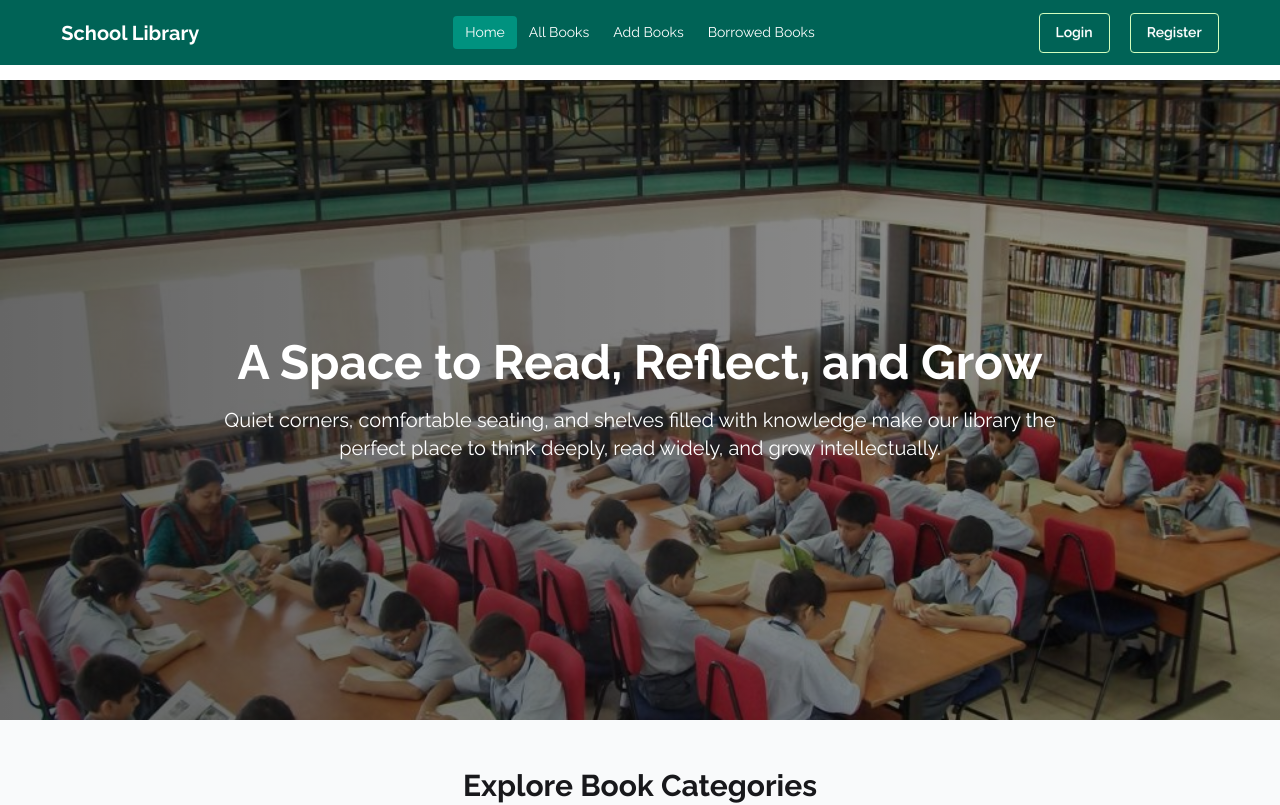
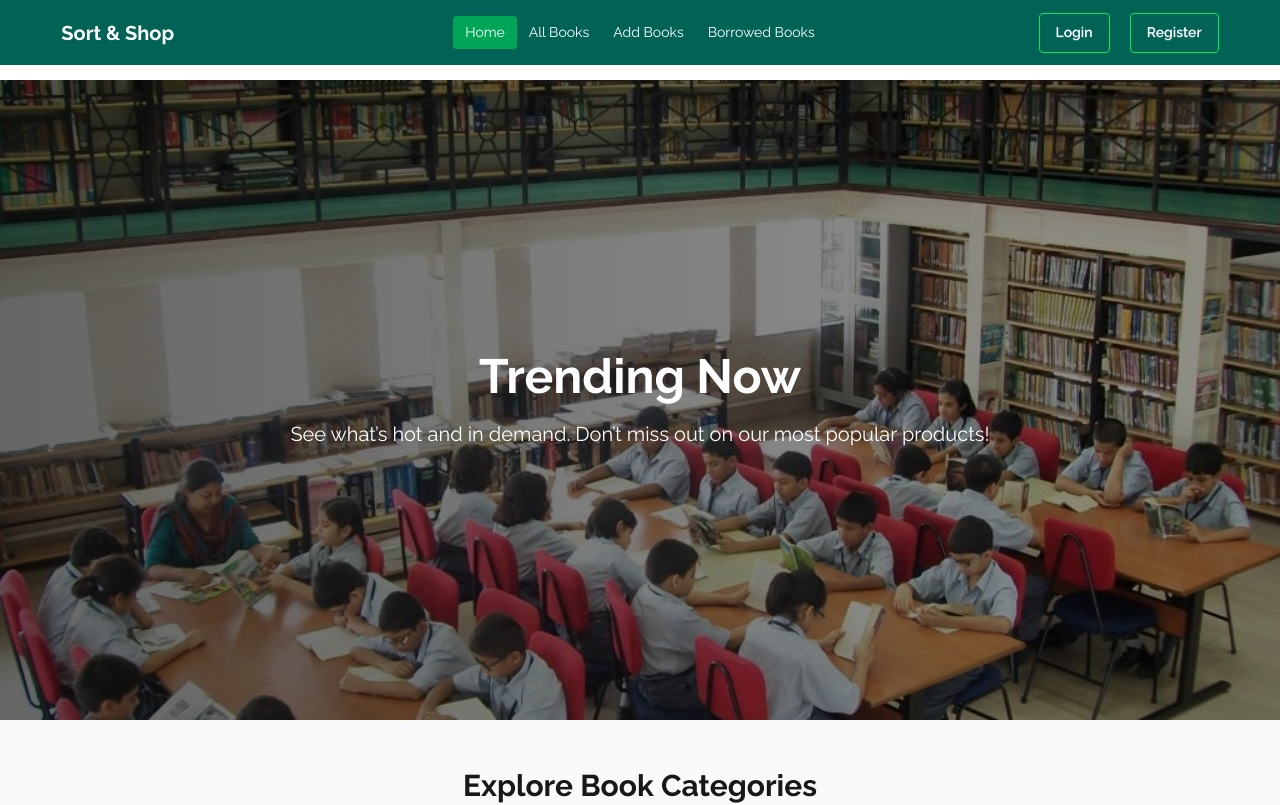
Before and after one commit to prothush/schoollibrary, a React app: page / in a window 1280 px wide. Shown: the top 805 px of the page. Built offline with nearby package versions, Linux system fonts and the light colour scheme; no server answers; the HTML template or start-up script is replaced by a standard one.

Commit message:
Modified the slider section title and description

```diff
--- a/src/Components/Navbar.jsx
+++ b/src/Components/Navbar.jsx
@@ -18,16 +18,16 @@ const Navbar = () => {
 
   const links = <>
     <li><NavLink to="/"
-    className={({isActive})=> isActive ? "bg-[#00927F]" : ""}
+    className={({isActive})=> isActive ? "bg-[#00E958]/50" : ""}
     >Home</NavLink></li>
     <li><NavLink to="/allBooks"
-    className={({isActive})=> isActive ? "bg-[#00927F]" : ""}
+    className={({isActive})=> isActive ? "bg-[#00E958]/50" : ""}
     >All Books</NavLink></li>
     <li><NavLink to="/addBooks"
-    className={({isActive})=> isActive ? "bg-[#00927F]" : ""}
+    className={({isActive})=> isActive ? "bg-[#00E958]/50" : ""}
     >Add Books</NavLink></li>
     <li><NavLink to="/borrowedBooks"
-    className={({isActive})=> isActive ? "bg-[#00927F]" : ""}
+    className={({isActive})=> isActive ? "bg-[#00E958]/50" : ""}
     >Borrowed Books</NavLink></li>
   </>
 
@@ -45,7 +45,7 @@ const Navbar = () => {
             {links}
           </ul>
         </div>
-        <Link to="/" className="font-bold text-xl">School Library</Link>
+        <Link to="/" className="font-bold text-xl">Sort & Shop</Link>
       </div>
       <div className="navbar-center hidden lg:flex">
         <ul className="menu menu-horizontal px-1">
@@ -84,8 +84,8 @@ const Navbar = () => {
             <>
               {
                 loading ? <span className="loading loading-spinner loading-xl"></span> : <>
-                  <Link to="/auth/login"><button className="btn btn-outline border-[#D3FFBE] hover:bg-[#D3FFBE] btn-sm md:btn-md">Login</button></Link>
-                  <Link to="/auth/register"><button className="btn btn-outline border-[#D3FFBE] hover:bg-[#D3FFBE] btn-sm md:btn-md">Register</button></Link>
+                  <Link to="/auth/login"><button className="btn btn-outline border-[#00E958] hover:bg-[#00E958]/50 btn-sm md:btn-md">Login</button></Link>
+                  <Link to="/auth/register"><button className="btn btn-outline border-[#00E958] hover:bg-[#00E958]/50 btn-sm md:btn-md">Register</button></Link>
                 </>
               }
 
--- a/src/Components/Slider.jsx
+++ b/src/Components/Slider.jsx
@@ -28,10 +28,10 @@ const Slider = () => {
                         <div className="absolute inset-0 bg-gradient-to-r from-black/60 to-black/40 flex items-center justify-center">
                             <div className="text-center text-white space-y-5 px-5 max-w-4xl">
                                 <h2 className="text-2xl md:text-5xl font-bold">
-                                    Welcome to the Heart of Learning
+                                    Our Featured Picks
                                 </h2>
                                 <p className="text-lg md:text-xl">
-                                    Our school library is more than just books — it's a hub for curiosity, imagination, and discovery. Whether you're researching a project or simply exploring new worlds, there's something here for every student.
+                                    Handpicked products we love the most – explore top-quality items at the best prices.
                                 </p>
                             </div>
                         </div>
@@ -48,10 +48,10 @@ const Slider = () => {
                         <div className="absolute inset-0 bg-gradient-to-r from-black/60 to-black/40 flex items-center justify-center">
                             <div className="text-center text-white space-y-5 px-5 max-w-4xl">
                                 <h2 className="text-2xl md:text-5xl font-bold">
-                                    A Space to Read, Reflect, and Grow
+                                    Trending Now
                                 </h2>
                                 <p className="text-lg md:text-xl">
-                                    Quiet corners, comfortable seating, and shelves filled with knowledge make our library the perfect place to think deeply, read widely, and grow intellectually.
+                                    See what’s hot and in demand. Don’t miss out on our most popular products!
                                 </p>
                             </div>
                         </div>
@@ -68,10 +68,10 @@ const Slider = () => {
                         <div className="absolute inset-0 bg-gradient-to-r from-black/60 to-black/40 flex items-center justify-center">
                             <div className="text-center text-white space-y-5 px-5 max-w-4xl">
                                 <h2 className="text-2xl md:text-5xl font-bold">
-                                    Tools for Academic Success
+                                    Top Rated Products
                                 </h2>
                                 <p className="text-lg md:text-xl">
-                                    From digital resources to study guides and librarian support, the school library provides everything you need to succeed in your academic journey.
+                                    Customer favorites with the highest ratings – proven and trusted.
                                 </p>
                             </div>
                         </div>
```
